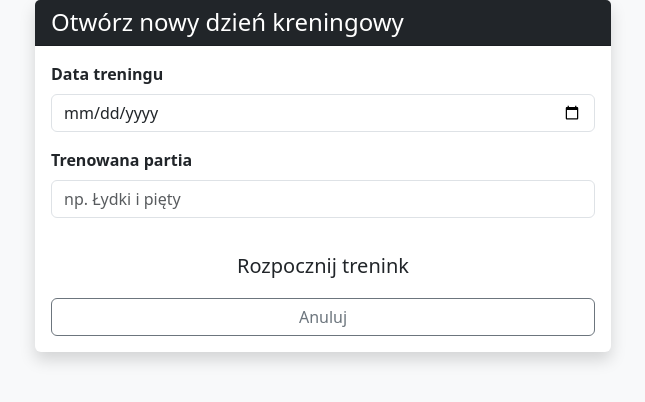
After one commit to bartli555/gym_tracker, a Django app: page /dodaj/ in a window 1280 px wide. The commit adds this page. Shown: the top 402 px of the page, without its empty margins (317-962 px from the left). Run offline with Django 5.2, Linux system fonts and the light colour scheme.

Commit message:
Dodałem proste dodawanie treningu

```diff
--- a/core/urls.py
+++ b/core/urls.py
@@ -1,3 +1,20 @@
+from django.contrib import admin
+from django.urls import path
+from workout import views
+
+urlpatterns = [
+    path('admin/', admin.site.urls),
+    # Pusta ścieżka '' oznacza stronę główną (http://127.0.0.1:8080/)
+    path('', views.dashboard, name='dashboard'),
+    path('dodaj/', views.add_workout, name='add_workout')
+]
+
+
+
+
+
+
+
 """
 URL configuration for core project.
 
@@ -14,12 +31,3 @@ Including another URLconf
     1. Import the include() function: from django.urls import include, path
     2. Add a URL to urlpatterns:  path('blog/', include('blog.urls'))
 """
-from django.contrib import admin
-from django.urls import path
-from workout import views
-
-urlpatterns = [
-    path('admin/', admin.site.urls),
-    # Pusta ścieżka '' oznacza stronę główną (http://127.0.0.1:8080/)
-    path('', views.dashboard, name='dashboard'),
-]
--- /dev/null
+++ b/workout/forms.py
@@ -0,0 +1,12 @@
+from django import forms
+from .models import Workout
+
+class WorkoutForm(forms.ModelForm):
+    class Meta:
+        model = Workout
+        fields = ['date', 'target_muscle']
+        # Bootstrap prosto z pytona
+        widgets = {
+            'date': forms.DateInput(attrs={'type': 'date', 'class': 'form-control'}),
+            'target_muscle': forms.TextInput(attrs={'class': 'form-control', 'placeholder': 'np. Łydki i pięty'})
+        }
--- /dev/null
+++ b/workout/templates/workout/add_workout.html
@@ -0,0 +1,36 @@
+<!DOCTYPE html>
+<html lang="pl">
+    <head>
+        <meta charset="UTF-8">
+        <title>Dodaj Krenink</title>
+        <link href="https://cdn.jsdelivr.net/npm/bootstrap@5.3.0/dist/css/bootstrap.min.css" rel="stylesheet">
+    </head>
+        <body class="bg-light">
+            <div class="container mb-5" style="max-width: 600px;">
+                <div class="card shadow border-0">
+                    <div class="card-header bg-dark text-white">
+                        <h4 class="mb-0">Otwórz nowy dzień kreningowy</h4>
+                    </div>
+                    <div class="card-body">
+                        <!-- Formularz --->
+                         <form method="post">
+                            {% csrf_token %} <!-- zabezpieczenie przed hakerami xd --->
+
+                            <div class="mb-3">
+                                <label class="form-label fw-bold">Data treningu</label>
+                                {{ form.date }}
+                            </div>
+                            <div class="mb-4">
+                                <label class="form-label fw-bold"> Trenowana partia</label>
+                                {{ form.target_muscle }}
+                            </div>
+                            <div class="d-grid gap-2">
+                                <button type="submit" class="btn btn-succes btn-lg">Rozpocznij trenink</button>
+                                <a href="{% url 'dashboard' %}" class="btn btn-outline-secondary">Anuluj</a>
+                            </div>
+                         </form>
+                    </div>
+                </div>
+            </div>
+        </body>
+</html>
--- a/workout/templates/workout/dashboard.html
+++ b/workout/templates/workout/dashboard.html
@@ -13,6 +13,9 @@
                     <div class="row mb-4">
                         <div class="col-12 text-center">
                             <h1 class="display-4 fw-bold text-dark">Dziennik Sreningowy</h1>
+                            <div class="mt-3">
+                                <a href="{% url 'add_workout' %}" class="btn btn-succes btn-lg shadow-sm">Dodaj nowy krenink</a>
+                            </div>
                             <h2 class="text-muted">System analizy progresywnego przeładownia</h2>
                         </div>
                     </div>
--- a/workout/views.py
+++ b/workout/views.py
@@ -1,14 +1,26 @@
-from django.shortcuts import render
+from django.shortcuts import render, redirect
 from .models import Workout
+from .forms import WorkoutForm
 
 def dashboard(request):
     # Wyciągamy z bazy wszystkie treningi, posortowane od najnowszego
     all_workouts = Workout.objects.all().order_by('-date')
-
     # Pakujemy je w paczkę (słownik), żeby przekazać do HTML-a
     context = {
         'workouts': all_workouts
     }
-
     # Przekazujemy paczkę do szablonu, który zaraz stworzymy
     return render(request, 'workout/dashboard.html', context)
+
+def add_workout(request):
+    # Jeśli ktoś kliknął przycisk "Zapisz" (wysłał dane formularzem)
+    if request.method == 'POST':
+        form = WorkoutForm(request.POST)
+        if form.is_valid():
+            form.save() # Zapisujemy do bazy sql
+            return redirect('dashboard') # Wróc na stronę gówną
+        # Jeśli ktoś po prostu wszedł na stronę (żeby zobaczyć formularz)
+    else:
+            form = WorkoutForm()
+
+    return render(request, 'workout/add_workout.html', {'form': form})
```
Also changed, not shown: db.sqlite3.
